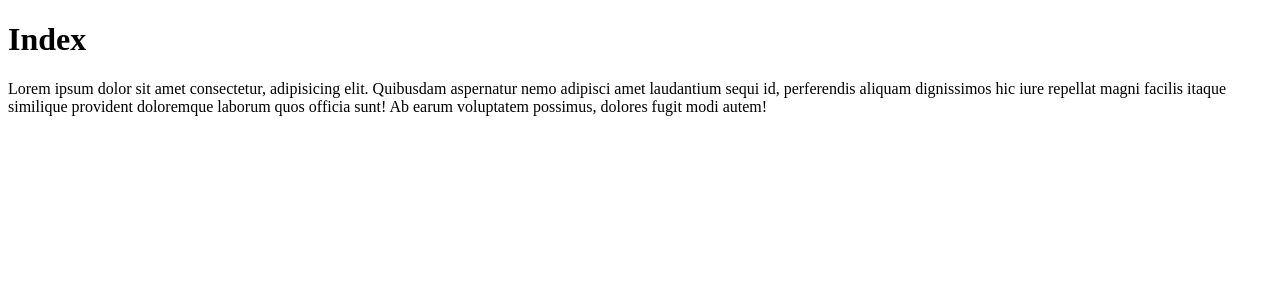
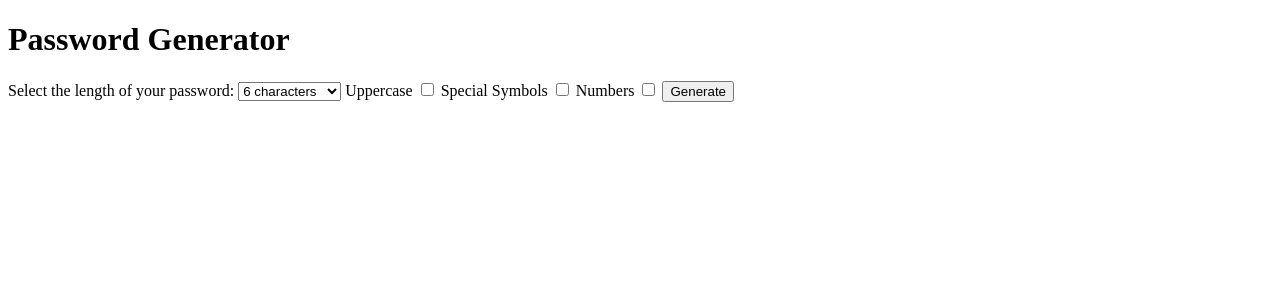
Before and after one commit to lautajam/django_password_generator, a Django app: page / in a window 1280 px wide. Shown: the part 52-352 px from the top of the page. Run offline with Django 4.2, Linux system fonts and the light colour scheme.

Commit message:
When generated the password, will be sent to the password page

```diff
--- a/django_password_generator/urls.py
+++ b/django_password_generator/urls.py
@@ -22,4 +22,5 @@ urlpatterns = [
     # path('admin/', admin.site.urls),
     path("", views.index, name="index"),
     path("about/", views.about, name="about"),
+    path("password/", views.password, name="password"),
 ]
--- a/generator/templates/index.html
+++ b/generator/templates/index.html
@@ -1,5 +1,31 @@
 {% extends 'layouts/base.html' %}
 {% block content %}
-    <h1>Index</h1>
-    <p>Lorem ipsum dolor sit amet consectetur, adipisicing elit. Quibusdam aspernatur nemo adipisci amet laudantium sequi id, perferendis aliquam dignissimos hic iure repellat magni facilis itaque similique provident doloremque laborum quos officia sunt! Ab earum voluptatem possimus, dolores fugit modi autem!</p>
+    <h1>Password Generator</h1>
+
+    <form action="password">
+        <label for="length">Select the length of your password:</label>
+        <select name="length" id="length">
+            <option value="6">6 characters</option>
+            <option value="7">7 characters</option>
+            <option value="8">8 characters</option>
+            <option value="9">9 characters</option>
+            <option value="10">10 characters</option>
+            <option value="11">11 characters</option>
+            <option value="12">12 characters</option>
+            <option value="13">13 characters</option>
+            <option value="14">14 characters</option>
+        </select>
+
+        <label for="uppercase">Uppercase</label>
+        <input type="checkbox" name="uppercase" id="uppercase">
+        <label for="special_symbols">Special Symbols</label>
+        <input type="checkbox" name="special_symbols" id="special_symbols">
+        <label for="numbers">Numbers</label>
+        <input type="checkbox" name="numbers" id="numbers">
+
+        <button>
+            Generate
+        </button>
+
+    </form>
 {% endblock %}
--- /dev/null
+++ b/generator/templates/password.html
@@ -0,0 +1,4 @@
+{% extends 'layouts/base.html' %}
+{% block content %}
+    <h1>Password</h1>
+{% endblock %}
--- a/generator/views.py
+++ b/generator/views.py
@@ -8,3 +8,6 @@ def about(request):
 
 def index(request):
     return render(request, 'index.html')
+
+def password(request):
+    return render(request, 'password.html')
```
